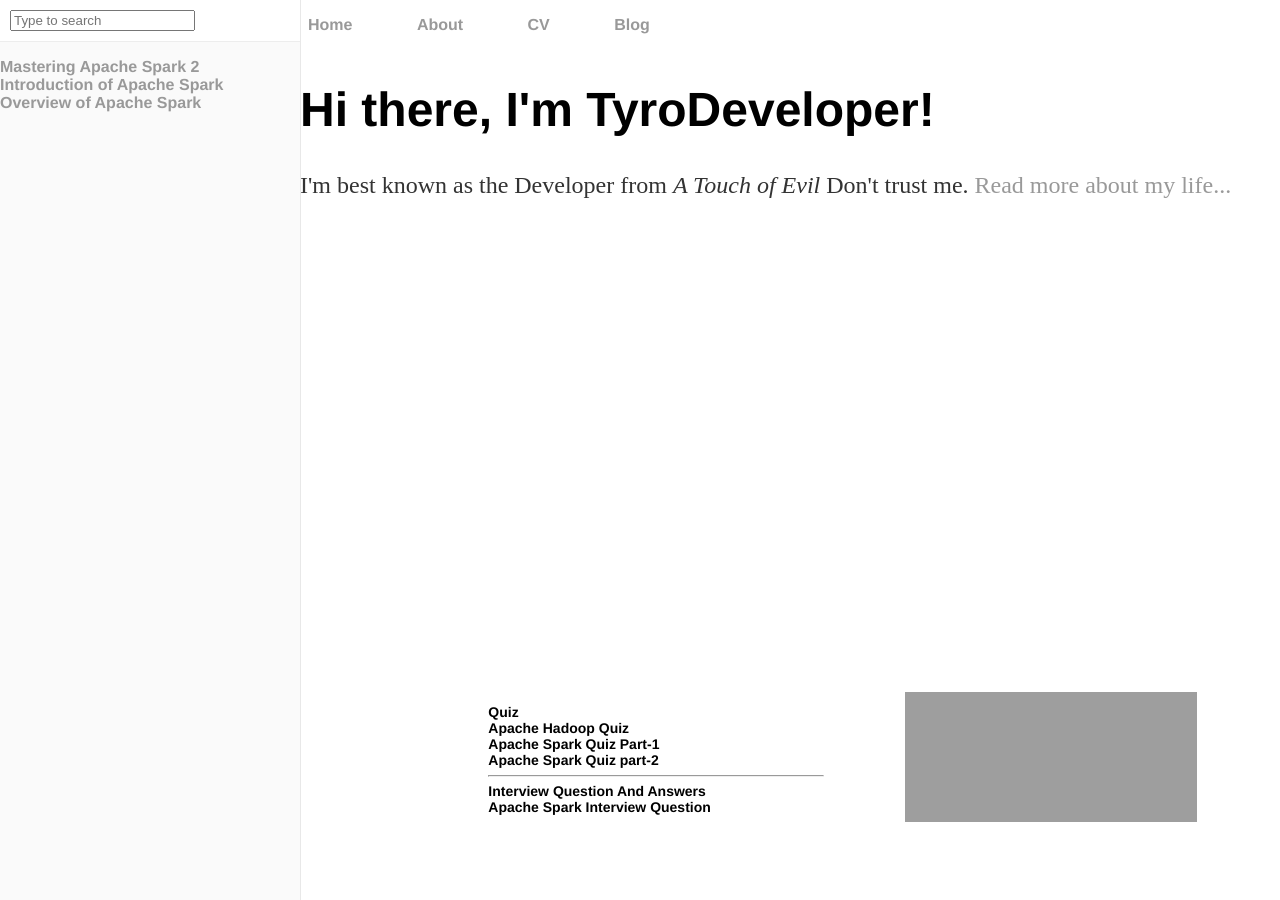
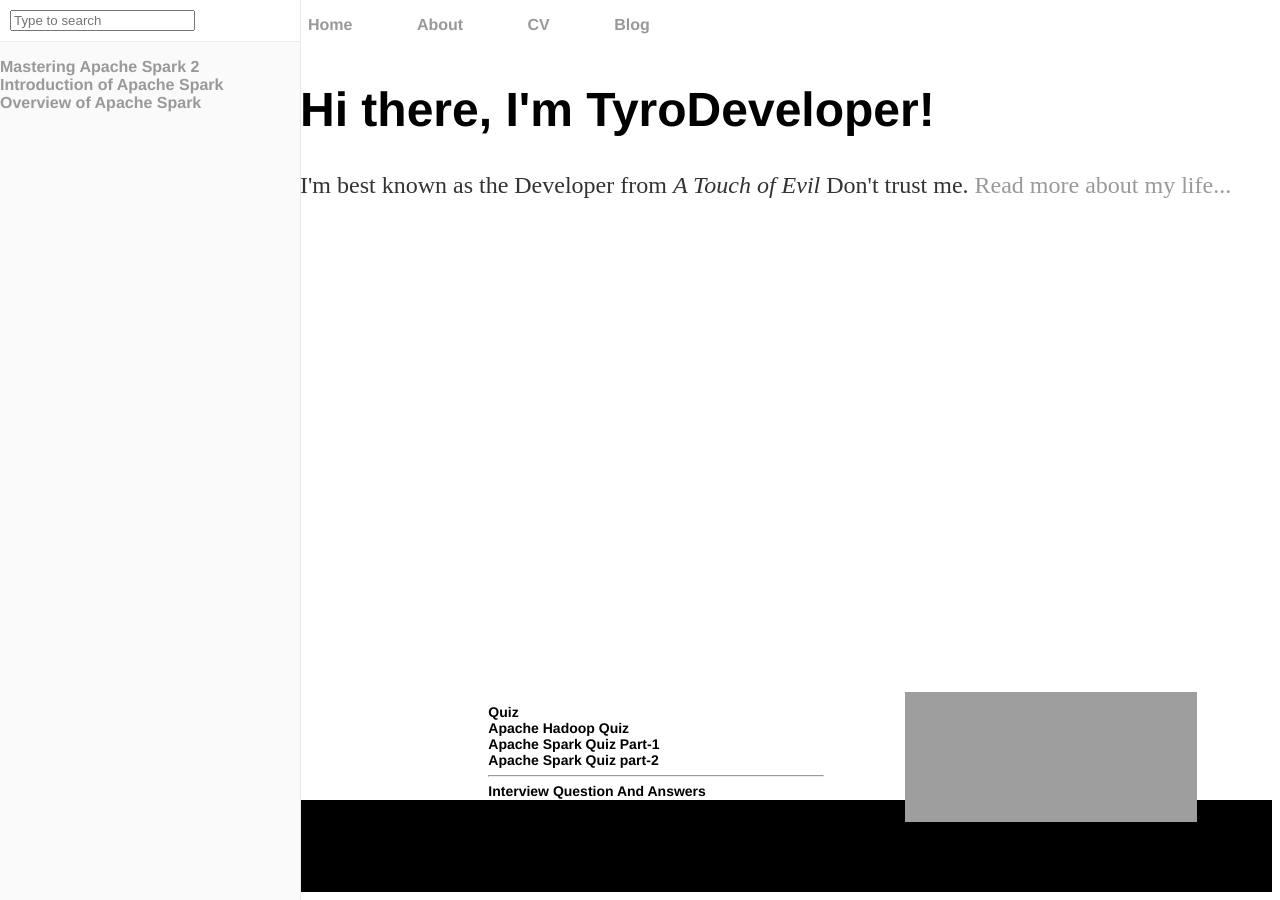
Before and after one commit to tyrodeveloper/tyrodeveloper.github.io, a Jekyll site: the page built from index.html, in a window 1280 px wide. Built offline with Jekyll 4.4.1, drawn with Linux system fonts in a browser that asks for light colours; grey boxes are pictures that could not be loaded.

Commit message:
Update default.html

```diff
--- a/_layouts/default.html
+++ b/_layouts/default.html
@@ -49,7 +49,7 @@
 	        		<li><a href="/">email</a></li>
 	        		<li><a href="/">github.com</a></li>
 				</ul>
-			<div style="background-color:#000;" >
+			<div style="background-color:#000;height:200px;" >
 
 			<div class="col1">
 <ul style="list-style-type:square;">
```
